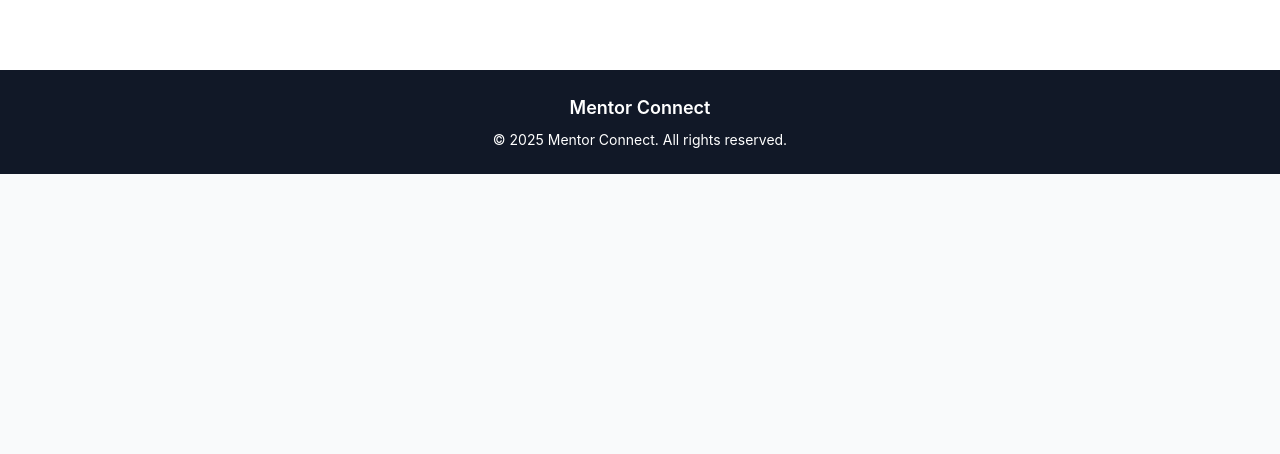
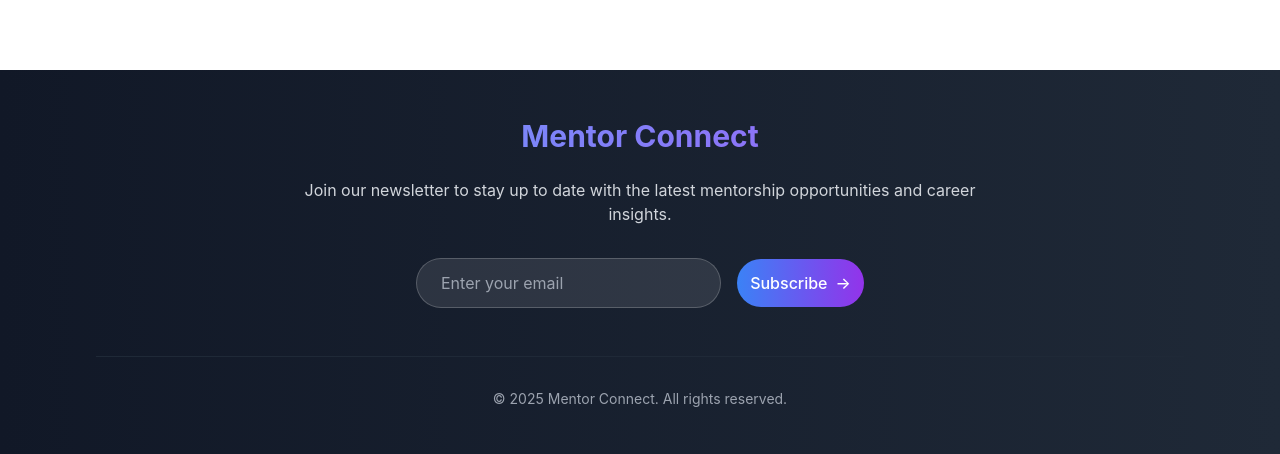
Before and after one commit to angel7544/mentor_connect1, a React (Create React App) app in the folder client/: page / in a window 1280 px wide. Shown: the part 5228-5682 px from the top of the page. Before the commit the page ends 5402 px from the top, so only its background shows below. Built offline with nearby package versions, Linux system fonts and the light colour scheme.

Commit message:
add footer newsletter subbscripiton email

```diff
--- a/client/src/pages/HomePage.tsx
+++ b/client/src/pages/HomePage.tsx
@@ -6,13 +6,14 @@ import { IoMdMenu } from "react-icons/io";
 import { Link,useLocation } from 'react-router-dom';
 import { ArrowRightIcon } from '@heroicons/react/24/outline';
 import useAuthStore from '../store/authStore';
+import  toast  from 'react-hot-toast';
 //  features
 // Add these imports at the top of the file
 import { useState, useEffect } from 'react';
 import { IoSearchOutline } from 'react-icons/io5';
 
 import ReactGA from 'react-ga4';
-
+import axios from 'axios';
 
 
 const HomePage: React.FC = () => {
@@ -829,11 +830,98 @@ const Fnq: React.FC = () => {
 
 
 const Footer: React.FC = () => {
+  const [email, setEmail] = useState('');
+  const [isHovered, setIsHovered] = useState(false);
+
+  console.log(email);
+  const handleSubscribe = async (e: React.FormEvent) => {
+    e.preventDefault();
+    try {
+      const endpoint = '/api/auth/subscribe';
+      const response = await axios.post(`${axios.defaults.baseURL}${endpoint}`, { email });
+      if (response.status === 200) {
+        toast.success('Subscription successful!');
+        setEmail('');
+      }
+    } catch (error) {
+      toast.error('Subscription failed. Please try again.');
+    }
+  };
+
   return (
-    <div className="bg-gray-900 text-white py-6 text-center">
-      <p className="text-lg font-semibold">Mentor Connect</p>
-      <p className="text-sm mt-2">© 2025 Mentor Connect. All rights reserved.</p>
-    </div>
+    <motion.footer
+      className="bg-gradient-to-r from-gray-900 to-gray-800 text-white py-12"
+      initial={{ opacity: 0, y: 50 }}
+      animate={{ opacity: 1, y: 0 }}
+      exit={{ opacity: 0 }}
+      transition={{ duration: 0.5 }}
+    >
+      <div className="max-w-6xl mx-auto px-4 sm:px-6 lg:px-8">
+        <motion.div
+          className="text-center"
+          initial={{ y: 20, opacity: 0 }}
+          animate={{ y: 0, opacity: 1 }}
+          transition={{ delay: 0.2 }}
+        >
+          <h2 className="text-3xl font-bold mb-6 bg-gradient-to-r from-blue-400 to-purple-500 bg-clip-text text-transparent">
+            Mentor Connect
+          </h2>
+          <p className="text-gray-300 mb-8 max-w-2xl mx-auto">
+            Join our newsletter to stay up to date with the latest mentorship opportunities and career insights.
+          </p>
+
+          <motion.form
+            onSubmit={handleSubscribe}
+            className="flex flex-col sm:flex-row justify-center items-center gap-4 max-w-md mx-auto"
+          >
+            <motion.div
+              className="relative w-full"
+              whileHover={{ scale: 1.02 }}
+              whileTap={{ scale: 0.98 }}
+            >
+              <input
+                type="email"
+                value={email}
+                onChange={(e) => setEmail(e.target.value)}
+                placeholder="Enter your email"
+                className="w-full px-6 py-3 rounded-full bg-white/10 border border-white/20 text-white placeholder-gray-400 focus:outline-none focus:ring-2 focus:ring-blue-500 focus:border-transparent transition-all duration-300"
+                required
+              />
+            </motion.div>
+
+            <motion.button
+              style={{width:"40%"}}
+              type="submit"
+              className="w-full  px-2 py-3 rounded-full bg-gradient-to-r from-blue-500 to-purple-600 text-white font-medium hover:from-blue-600 hover:to-purple-700 focus:outline-none focus:ring-2 focus:ring-blue-500 focus:ring-offset-2 focus:ring-offset-gray-900 transition-all duration-300"
+              whileHover={{ scale: 1.05 }}
+              whileTap={{ scale: 0.95 }}
+              onHoverStart={() => setIsHovered(true)}
+              onHoverEnd={() => setIsHovered(false)}
+            >
+              Subscribe
+              <motion.span
+                className="inline-block ml-2"
+                animate={{ x: isHovered ? 5 : 0 }}
+                transition={{ duration: 0.2 }}
+              >
+                →
+              </motion.span>
+            </motion.button>
+          </motion.form>
+        </motion.div>
+
+        <motion.div
+          className="mt-12 pt-8 border-t border-gray-800 text-center"
+          initial={{ opacity: 0 }}
+          animate={{ opacity: 1 }}
+          transition={{ delay: 0.4 }}
+        >
+          <p className="text-gray-400 text-sm">
+            © 2025 Mentor Connect. All rights reserved.
+          </p>
+        </motion.div>
+      </div>
+    </motion.footer>
   );
 };
 
```
